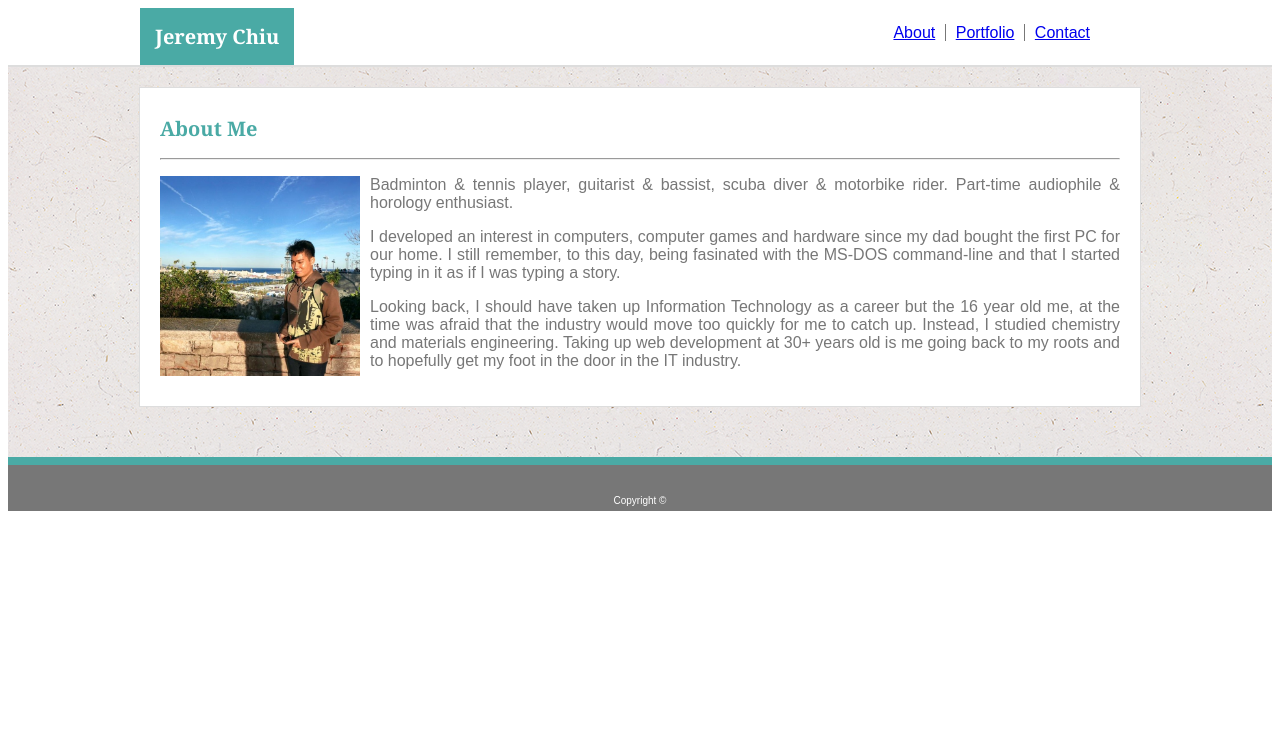
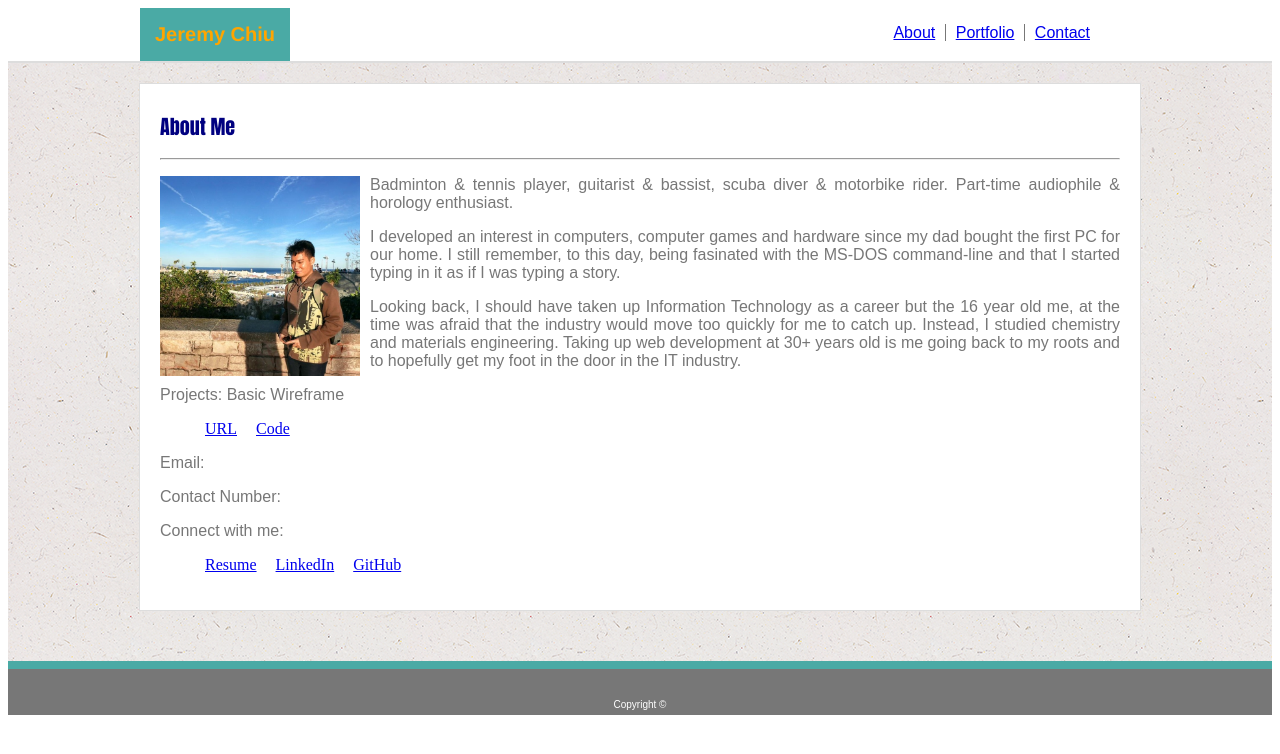
Before and after one commit to frootloops64/Basic-Portfolio, a plain HTML site: page index.html in a window 1280 px wide. Drawn offline with Linux system fonts and the light colour scheme.

Commit message:
For homework due 17/8

```diff
--- a/Assets/css/style.css
+++ b/Assets/css/style.css
@@ -31,7 +31,8 @@ nav,
 p,
 footer,
 form,
-input, textarea {
+input,
+textarea {
     font-family: Arial, Helvetica, sans-serif;
 }
 
@@ -40,17 +41,19 @@ p {
 }
 
 h1 {
+    font-family: 'Franklin Gothic Medium', 'Arial Narrow', Arial, sans-serif;
     font-size: 1.25em;
     float: left;
     padding: 15px;
     margin: 0;
-    color: #ffffff;
+    color: orange;
     background-color: #4aaaa5;
 }
 
 h2 {
+    font-family: Impact, Haettenschweiler, 'Arial Narrow Bold', sans-serif;
     font-size: 1.25em;
-    color: #4aaaa5;
+    color: navy;
 }
 
 nav {
@@ -133,6 +136,7 @@ textarea {
     margin-top: 5px;
     padding: 2px;
 }
+
 input[type=submit] {
     font-family: Arial, Helvetica, sans-serif;
     color: #ffffff;
--- a/index.html
+++ b/index.html
@@ -3,7 +3,7 @@
 
 <head>
     <meta charset="UTF-8">
-    <title>Layout with floats</title>
+    <title>Jeremy: Profile</title>
     <link rel="stylesheet" href="Assets/css/style.css">
 </head>
 
@@ -46,6 +46,22 @@
                     get my foot in the door in the IT industry.
                 </p>
             </article>
+            <p>Projects: Basic Wireframe</p>
+            <ul>
+                <li><a href="https://frootloops64.github.io/HW-Wireframe/">URL</a></li>
+                <li><a href="https://github.com/frootloops64/HW-Wireframe">Code</a></li>
+            </ul>
+            <p>Email:</p>
+            <p>Contact Number:</p>
+            <p>Connect with me:</p>
+            <ul>
+                <li><a
+                        href="https://drive.google.com/file/d/1TqCNN1U9Ih_hivXzge1YtKkD9j_iZB-T/view?usp=sharing">Resume</a>
+                </li>
+                <li><a href="https://www.linkedin.com/in/jeremy-chiu-566311144/">LinkedIn</a></li>
+                <li><a href="https://github.com/frootloops64">GitHub</a></li>
+            </ul>
+
         </section>
     </div>
     <footer>Copyright &copy;</footer>
```
